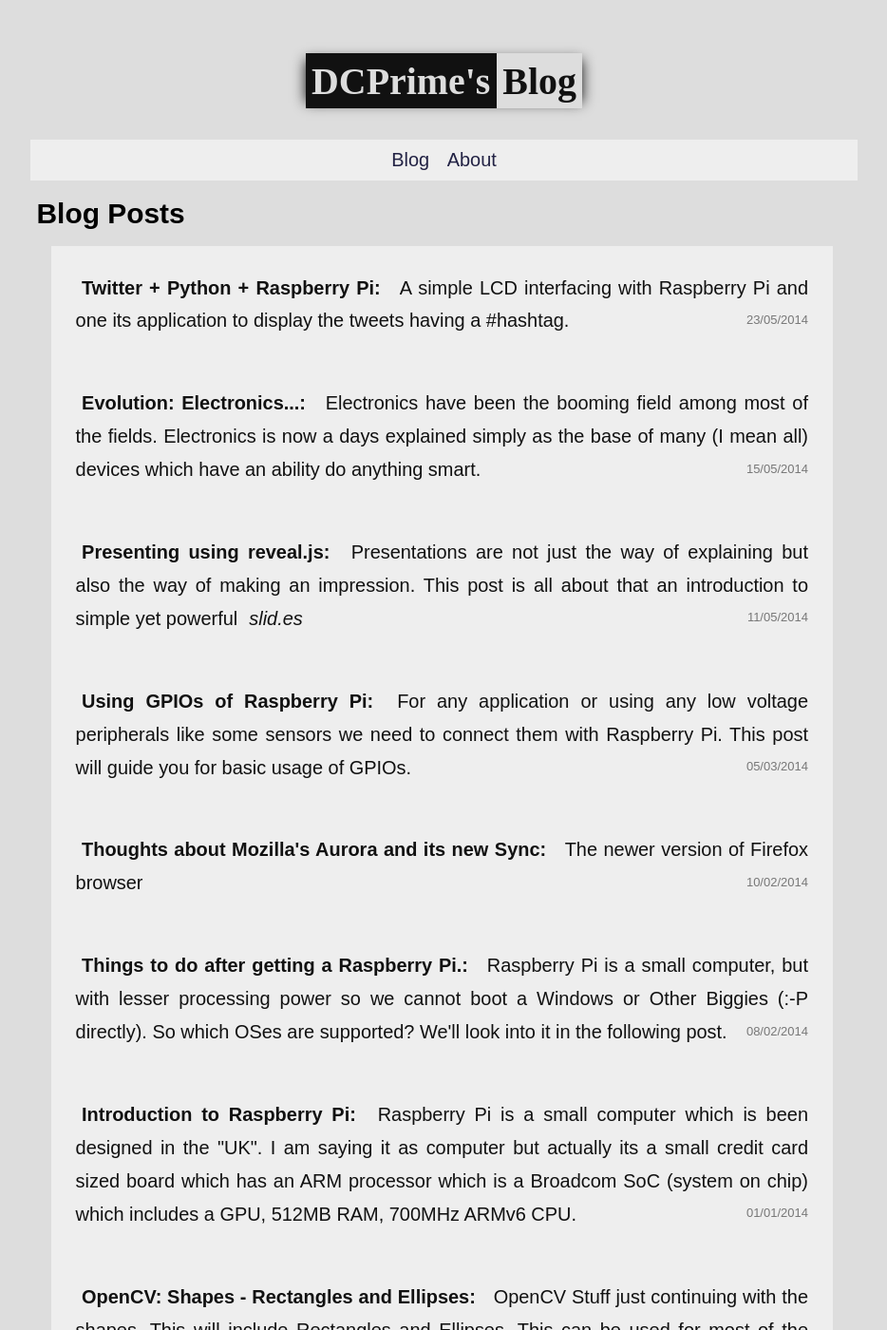
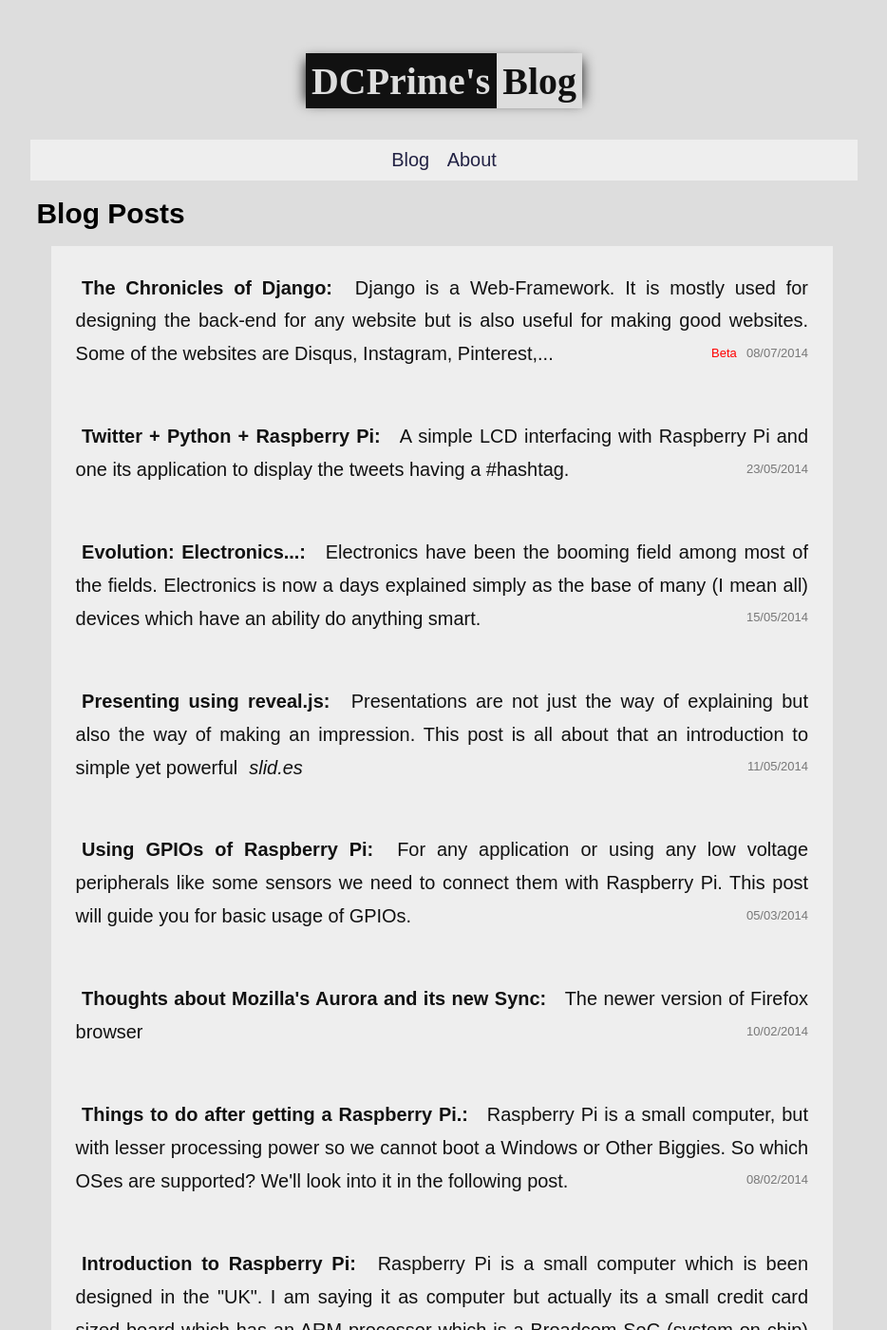
Before and after one commit to dtchanpura/dtchanpura.github.io, a Jekyll site: the page built from index.html, in a window 1280 px wide and 1400 px high. Shown: the whole window at 95% size, without its empty margins (179-1113 px from the left). Built offline with Jekyll 4.4.1, drawn with Linux system fonts in a browser that asks for light colours; some web fonts are replaced; Markdown is read by kramdown in place of the engine named in the settings; some of the changed text lies outside the part shown.

Commit message:
New Post

```diff
--- a/_posts/2014-02-08-things-to-do-after-getting-a-raspberry-pi.md
+++ b/_posts/2014-02-08-things-to-do-after-getting-a-raspberry-pi.md
@@ -4,7 +4,7 @@ title: "Things to do after getting a Raspberry Pi."
 categories: raspi
 date: 2014-02-08 00:41:59
 status: published
-description: "Raspberry Pi is a small computer, but with lesser processing power so we cannot boot a Windows or Other Biggies (:-P directly). So which OSes are supported? We'll look into it in the following post."
+description: "Raspberry Pi is a small computer, but with lesser processing power so we cannot boot a Windows or Other Biggies. So which OSes are supported? We'll look into it in the following post."
 display: true
 ---
 So as the title says "What to do after getting a RasPi" the post will lead you to many ways of starting a RasPi <a title="i mean booting it up">(*)</a>.
--- /dev/null
+++ b/_posts/2014-07-08-django-basic.md
@@ -0,0 +1,17 @@
+---
+layout: post
+title: "The Chronicles of Django"
+categories: django
+date: 2014-07-08 00:00:01
+status: beta
+description: "Django is a Web-Framework. It is mostly used for designing the back-end for any website but is also useful for making good websites. Some of the websites are Disqus, Instagram, Pinterest,..."
+display: true
+---
+For those who don't know what frameworks are I can explain you it as a template. Web-Frameworks are like templates where the bare bone of a website is given you need to append functionalities required and some basic modifications in the framework code. An example of this kind of frameworks is <a href="http://getbootstrap.com/">Bootstrap</a>
+
+Frameworks are a collection of components you can use to build a website. You don't have to write all code from scratch. You can just take already existing code and reuse it. For more details about frameworks I recommend the post by Satyajit Sahoo in the References .
+
+End of Post
+
+References:
+<a href="http://wibblystuff.blogspot.in/2014/05/why-i-like-frameworks-and-why-i-dont.html">"Why I like frameworks, and why I don't" by Satyajit Sahoo</a>
--- a/index.html
+++ b/index.html
@@ -8,9 +8,9 @@ title: Home
   <div class="tabber">
   <ul class="posts">{% for post in site.posts limit:10 %}{% if post.display == true %}<a class="fillbg" href="{{ post.url }}" >
     <div class="fillbg">
-      <li><b>{{ post.title }}:</b> {% if post.status == "beta" %} <span style="color:red">Beta</span> {% endif %}
+      <li><b>{{ post.title }}:</b>
       <span>{{ post.description }}
-    <span style="float:right; color:#777; padding:0px; font-size:10px">{{ post.date | date: "%d/%m/%Y" }}<br /><br /></span></span></li>
+    <span style="float:right; color:#777; padding:0px; font-size:10px">{% if post.status == "beta" %} <span style="color:red">Beta</span> {% endif %}{{ post.date | date: "%d/%m/%Y" }}<br /><br /></span></span></li>
     </div></a>
     {% endif %}{% endfor %}
   </ul>
```
Also changed, not shown: 6 other files.
